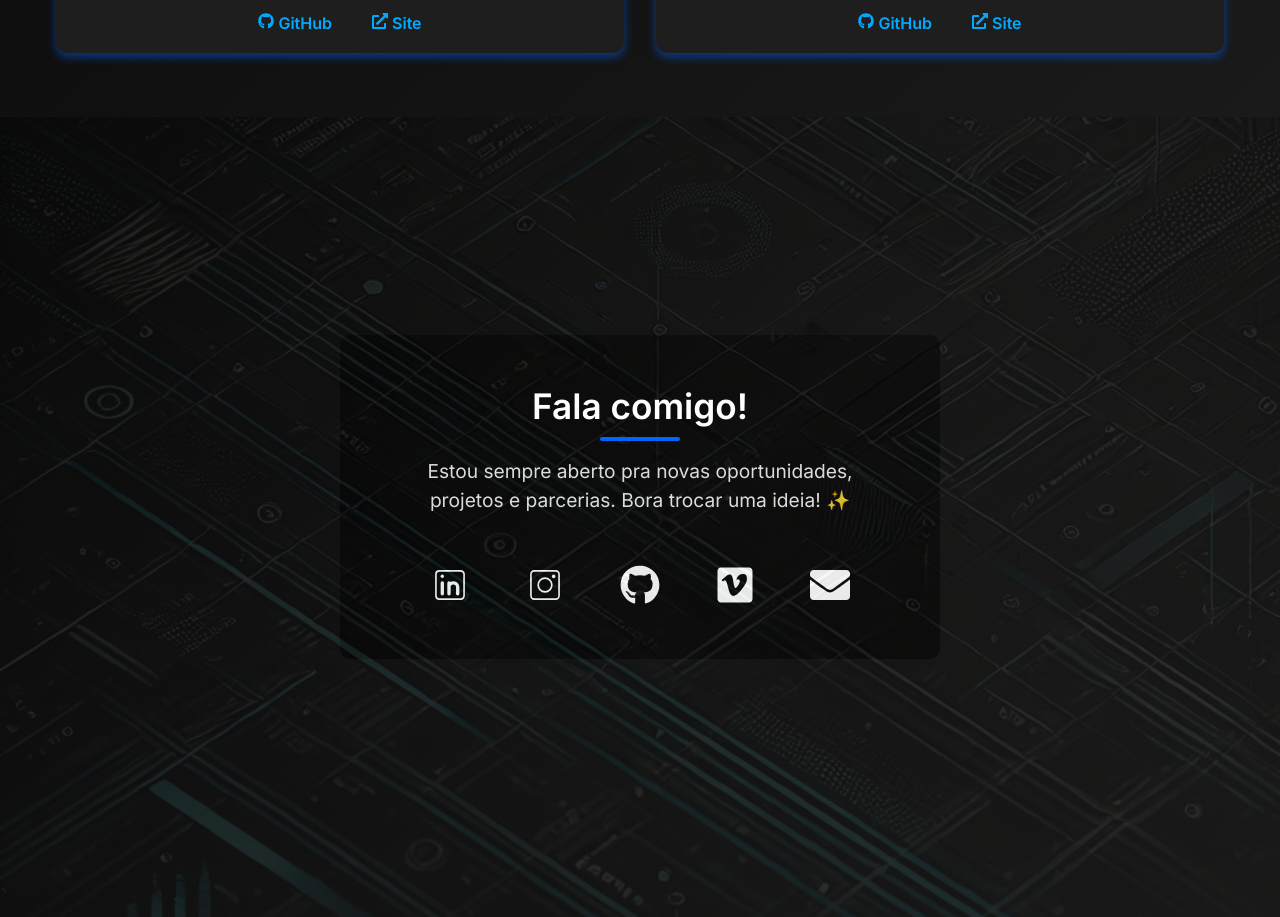
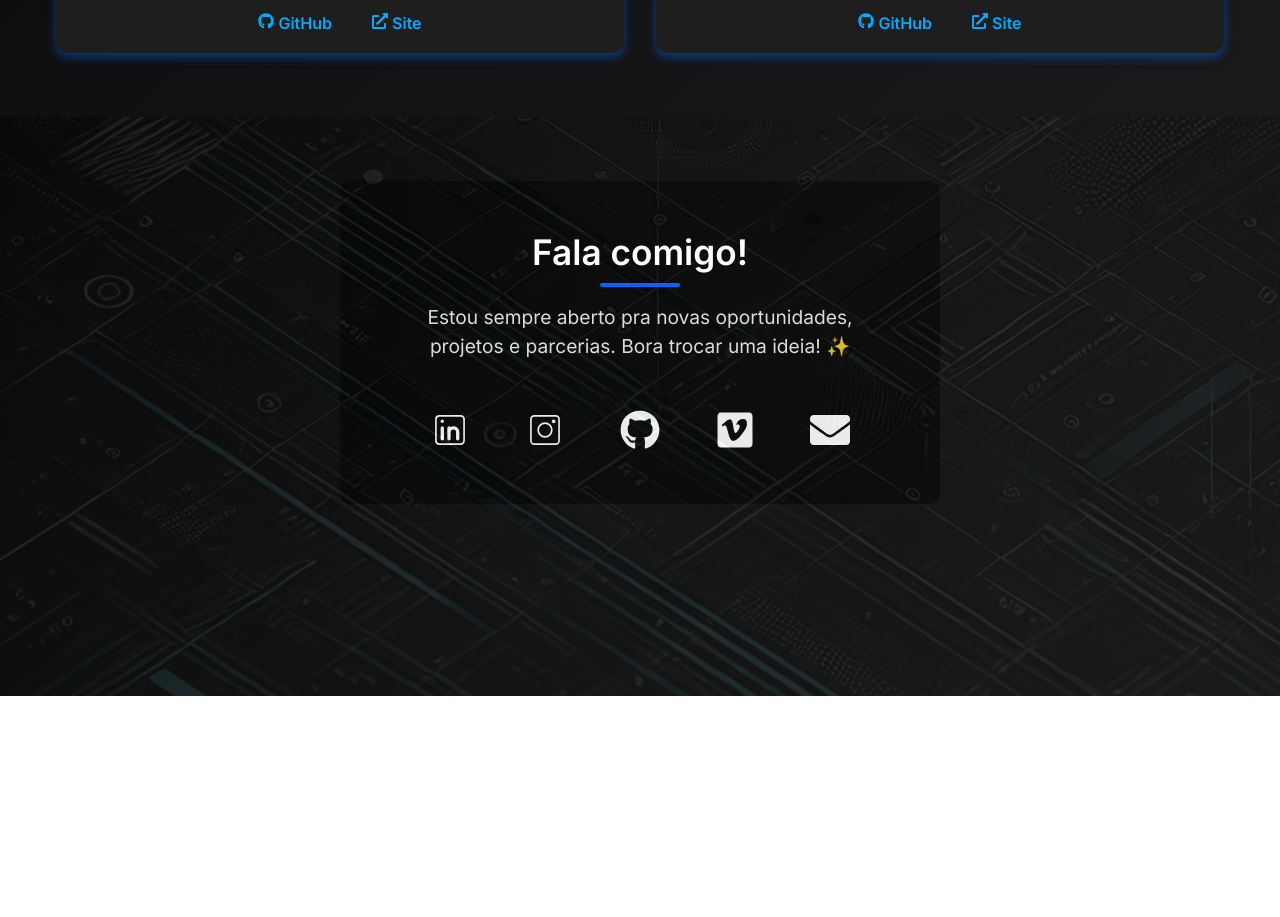
Before and after one commit to caiocastelhano/portfolio, a React (Vite) app: page / in a window 1280 px wide. Shown: the part 1397-2314 px from the top of the page. After the commit the page ends 2093 px from the top, so only its background shows below. Built offline with nearby package versions, Linux system fonts and the light colour scheme.

Commit message:
Corrige espaçamento entre seções Projects e Contact

```diff
--- a/src/styles/Contact.css
+++ b/src/styles/Contact.css
@@ -5,10 +5,10 @@
   flex-direction: column;
   justify-content: center;
   align-items: center;
-  min-height: 100vh;
+  min-height: 70vh;
   background: linear-gradient(135deg, #0a0a0a, #1a1a1a);
   color: #ffffff;
-  padding: 4rem 2rem 6.5rem;
+  padding: 4rem 2rem 12rem;
   position: relative;
   overflow: hidden;
   font-family: 'Inter', sans-serif;
--- a/src/styles/Project.css
+++ b/src/styles/Project.css
@@ -5,7 +5,7 @@
   flex-direction: column;
   align-items: center;
   justify-content: center;
-  min-height: 75vh;
+  min-height: 70vh;
   background: linear-gradient(135deg, #0a0a0a, #1a1a1a);
   color: #ffffff;
   padding: 6rem 2rem 4rem;
```
